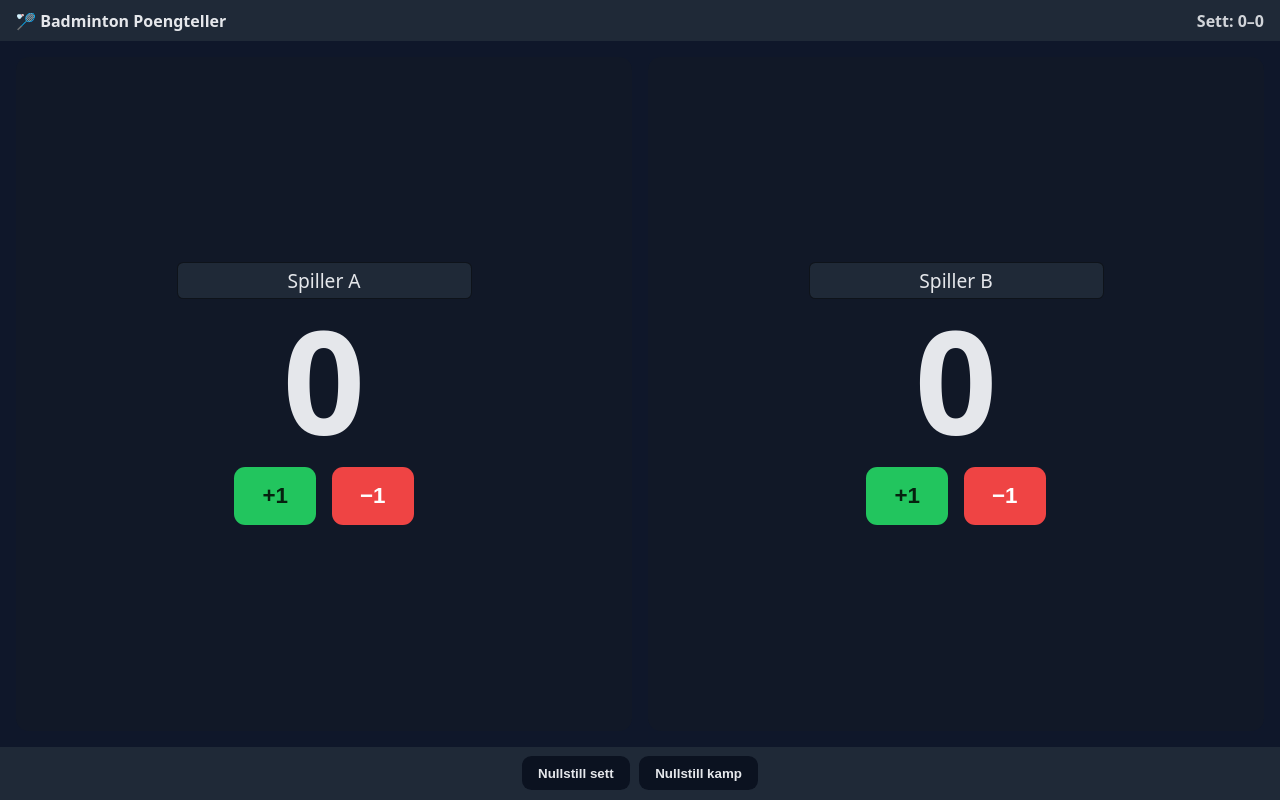
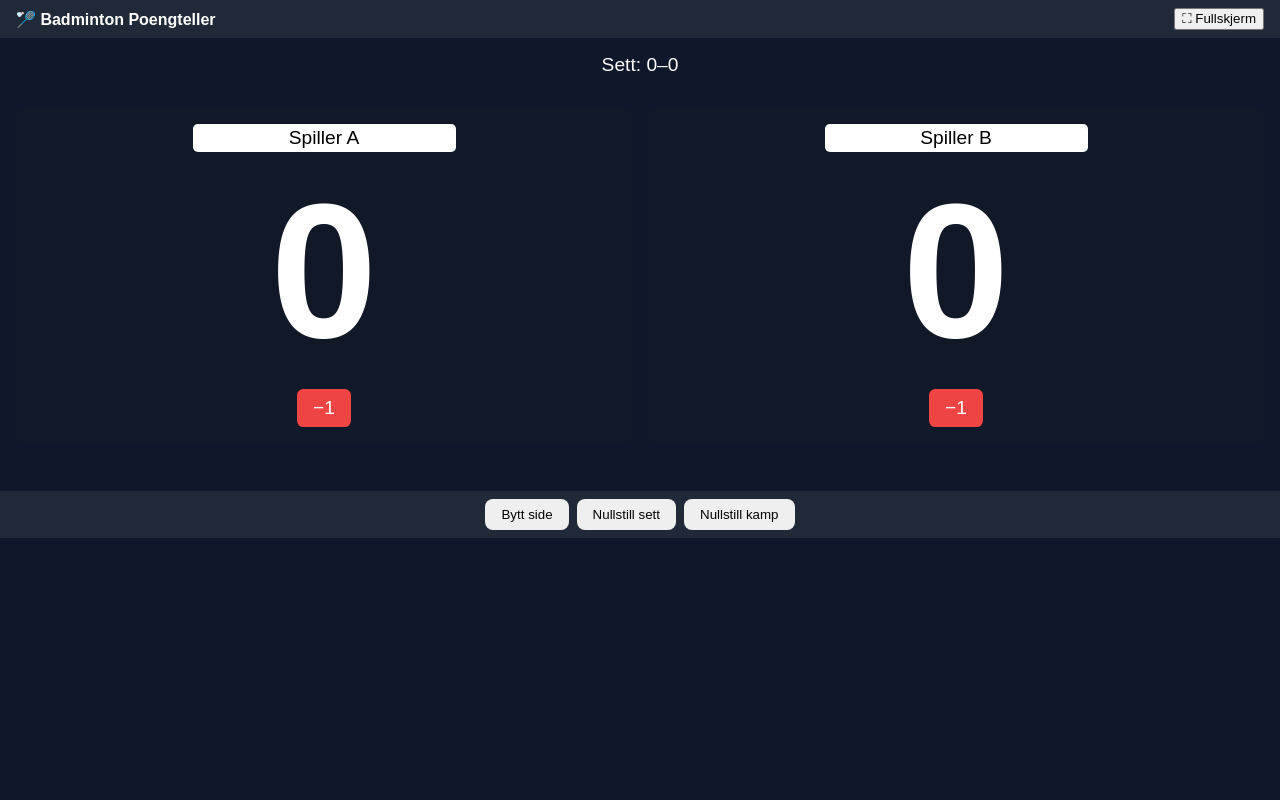
Before and after one commit to badmintonplayer12/teller, a plain HTML site: page index.html in a window 1280 px wide. Drawn offline with Linux system fonts and the light colour scheme.

Commit message:
Add files via upload

```diff
--- a/index.html
+++ b/index.html
@@ -5,146 +5,178 @@
   <meta name="viewport" content="width=device-width, initial-scale=1, maximum-scale=1" />
   <title>Badminton Poengteller</title>
   <style>
-    :root{
-      --bg:#0f172a;--panel:#111827;--panel2:#1f2937;--fg:#e5e7eb;--ok:#22c55e;--bad:#ef4444;--gold:#facc15;
-    }
-    *{box-sizing:border-box}
-    html,body{height:100%}
-    body{margin:0;font-family:system-ui,Segoe UI,Roboto,Helvetica,Arial;background:var(--bg);color:var(--fg);display:flex;flex-direction:column}
-    header{background:var(--panel2);padding:.6rem 1rem;display:flex;align-items:center;gap:.75rem}
-    header h1{margin:0;font-size:1rem}
-    #sets{margin-left:auto;font-weight:700;opacity:.9}
-
+    body{margin:0;font-family:sans-serif;background:#0f172a;color:#fff;display:flex;flex-direction:column;height:100%}
+    header{background:#1f2937;padding:.5rem 1rem;display:flex;align-items:center;gap:1rem;justify-content:space-between}
+    header h1{font-size:1rem;margin:0}
     .wrap{flex:1;display:grid;grid-template-columns:1fr 1fr;gap:1rem;padding:1rem}
-    .side{position:relative;background:var(--panel);border-radius:.8rem;padding:1rem;display:flex;flex-direction:column;align-items:center;justify-content:center}
-    .badge{position:absolute;top:.5rem;right:.5rem;width:2.2rem;height:2.2rem;border-radius:999px;background:var(--ok);color:#06210f;font-weight:900;display:none;place-items:center;box-shadow:0 3px 10px rgba(0,0,0,.35)}
-    .name{font-size:1.2rem;margin-bottom:.5rem}
-    .name input{font:inherit;color:var(--fg);background:var(--panel2);border:1px solid #0008;border-radius:.4rem;padding:.25rem .5rem;text-align:center;width:100%}
-    .score{font-size:16vw;font-weight:900;line-height:1}
-    @media(min-width:900px){.score{font-size:18vh}}
-    .buttons{display:flex;gap:1rem;margin-top:1rem}
-    .buttons button{font-size:1.4rem;padding:1rem 1.75rem;border:0;border-radius:.7rem;cursor:pointer;font-weight:900}
-    .plus{background:var(--ok);color:#06210f}
-    .minus{background:var(--bad);color:#fff}
-
-    footer{background:var(--panel2);padding:.6rem 1rem;display:flex;gap:.6rem;justify-content:center}
-    footer button{padding:.6rem 1rem;border-radius:.6rem;border:0;background:#0b1220;color:var(--fg);font-weight:700;cursor:pointer}
-
-    /* Finale overlay + effekter */
-    #finalMsg{position:fixed;inset:0;display:none;align-items:center;justify-content:center;text-align:center;font-size:clamp(2rem,6vw,5rem);font-weight:900;color:var(--gold);letter-spacing:.05em;text-transform:uppercase;padding:1rem;z-index:30;pointer-events:none;text-shadow:0 2px 12px rgba(0,0,0,.7)}
-    #effects{position:fixed;inset:0;pointer-events:none;z-index:25}
-    .balloon{position:absolute;top:-10%;width:28px;height:38px;border-radius:14px 14px 14px 14px / 18px 18px 20px 20px;background:#38bdf8;animation:fall linear forwards;box-shadow:0 4px 10px rgba(0,0,0,.3)}
-    .balloon:after{content:"";position:absolute;bottom:-12px;left:50%;width:2px;height:18px;background:#94a3b8;transform:translateX(-50%)}
-    @keyframes fall{to{transform:translateY(120vh);opacity:.95}}
+    .side{background:#111827;border-radius:.5rem;padding:1rem;display:flex;flex-direction:column;align-items:center;justify-content:center;position:relative}
+    .score{font-size:15vw;font-weight:bold;cursor:pointer}
+    .minusBtn{margin-top:.5rem;font-size:1.2rem;padding:.5rem 1rem;border-radius:.4rem;border:0;background:#ef4444;color:#fff;cursor:pointer}
+    footer{background:#1f2937;padding:.5rem;display:flex;gap:.5rem;justify-content:center}
+    footer button{padding:.5rem 1rem;border-radius:.5rem;border:0;cursor:pointer}
+    #sets{padding:1rem;text-align:center;font-size:1.2rem}
+    #winnerMsg{padding:1rem;text-align:center;font-size:2rem;color:#facc15;font-weight:bold}
+    .setCounter{position:absolute;top:.5rem;right:.5rem;background:#22c55e;color:#000;font-weight:bold;border-radius:50%;width:2rem;height:2rem;display:flex;align-items:center;justify-content:center}
   </style>
 </head>
 <body>
   <header>
     <h1>🏸 Badminton Poengteller</h1>
-    <div id="sets">Sett: 0–0</div>
+    <button id="fsBtn" onclick="toggleFullscreen()">⛶ Fullskjerm</button>
   </header>
-
+  <div id="sets">Sett: 0–0</div>
   <div class="wrap">
     <div class="side" id="sideA">
-      <div class="badge" id="badgeA">1</div>
-      <div class="name"><input id="nameA" value="Spiller A" /></div>
-      <div class="score" id="scoreA">0</div>
-      <div class="buttons">
-        <button class="plus" id="plusA">+1</button>
-        <button class="minus" id="minusA">−1</button>
-      </div>
+      <div id="setCounterA" class="setCounter" style="display:none">0</div>
+      <input id="nameA" value="Spiller A" style="font-size:1.2rem;text-align:center;margin-bottom:.5rem;border-radius:.3rem;border:0;padding:.2rem .5rem" />
+      <div class="score" id="scoreA" onclick="addPoint('A')">0</div>
+      <button class="minusBtn" onclick="removePoint('A')">−1</button>
     </div>
-
     <div class="side" id="sideB">
-      <div class="badge" id="badgeB">1</div>
-      <div class="name"><input id="nameB" value="Spiller B" /></div>
-      <div class="score" id="scoreB">0</div>
-      <div class="buttons">
-        <button class="plus" id="plusB">+1</button>
-        <button class="minus" id="minusB">−1</button>
-      </div>
+      <div id="setCounterB" class="setCounter" style="display:none">0</div>
+      <input id="nameB" value="Spiller B" style="font-size:1.2rem;text-align:center;margin-bottom:.5rem;border-radius:.3rem;border:0;padding:.2rem .5rem" />
+      <div class="score" id="scoreB" onclick="addPoint('B')">0</div>
+      <button class="minusBtn" onclick="removePoint('B')">−1</button>
     </div>
   </div>
+  <div id="winnerMsg"></div>
+  <footer>
+    <button onclick="swapSides()">Bytt side</button>
+    <button onclick="resetSet()">Nullstill sett</button>
+    <button onclick="resetMatch()">Nullstill kamp</button>
+  </footer>
+  <script>
+    // --- Tilstand ---
+    let scoreA=0, scoreB=0;
+    let setsA=0, setsB=0;
+    const target=21, cap=30;
+    let currentSet=1;           // 1, 2, 3
+    let swappedAt11=false;      // for sett 3 – bytt kun én gang ved 11
 
-  <div id="finalMsg"></div>
-  <div id="effects"></div>
-
-  <footer>
-    <button id="resetSetBtn">Nullstill sett</button>
-    <button id="resetMatchBtn">Nullstill kamp</button>
-  </footer>
-
-  <script>
-    let scoreA=0, scoreB=0;
-    let setsA=0, setsB=0; // best av 3
-    const target=21, cap=30;
-
-    const $=s=>document.querySelector(s);
-
+    // --- UI-oppdatering ---
     function update(){
-      $('#scoreA').textContent=scoreA;
-      $('#scoreB').textContent=scoreB;
-      $('#sets').textContent=`Sett: ${setsA}–${setsB}`;
-      // Hjørne-badger: vis 1 ved første sett, 2 ved to sett
-      const bA=$('#badgeA'), bB=$('#badgeB');
-      bA.textContent = setsA>0? String(Math.min(setsA,2)) : '1';
-      bB.textContent = setsB>0? String(Math.min(setsB,2)) : '1';
-      bA.style.display = setsA>0 ? 'grid' : 'none';
-      bB.style.display = setsB>0 ? 'grid' : 'none';
+      document.getElementById('scoreA').textContent=scoreA;
+      document.getElementById('scoreB').textContent=scoreB;
+      document.getElementById('sets').textContent=`Sett: ${setsA}–${setsB}`;
+      const counterA=document.getElementById('setCounterA');
+      const counterB=document.getElementById('setCounterB');
+      if(setsA>0){counterA.style.display='flex';counterA.textContent=setsA;}else counterA.style.display='none';
+      if(setsB>0){counterB.style.display='flex';counterB.textContent=setsB;}else counterB.style.display='none';
     }
 
-    function clearEffects(){
-      const fx=$('#effects');
-      while(fx.firstChild) fx.removeChild(fx.firstChild);
-      $('#finalMsg').style.display='none';
+    // --- Poenghåndtering ---
+    function addPoint(side){
+      if(side==='A') scoreA++; else scoreB++;
+      checkSetEnd();
+      update();
+    }
+    function removePoint(side){
+      if(side==='A' && scoreA>0) scoreA--; if(side==='B' && scoreB>0) scoreB--;
+      update();
     }
 
-    function launchBalloons(n=50){
-      const fx=$('#effects');
-      const colors=['#38bdf8','#f472b6','#34d399','#facc15','#a78bfa','#f97316'];
-      for(let i=0;i<n;i++){
-        const b=document.createElement('div'); b.className='balloon';
-        b.style.left=(Math.random()*100)+'%';
-        b.style.animationDuration=(6+Math.random()*4)+'s';
-        b.style.background=colors[i%colors.length];
-        fx.appendChild(b);
-        setTimeout(()=>b.remove(),11000);
+    // --- Sett/kamp-logikk ---
+    function checkSetEnd(){
+      const lead=Math.abs(scoreA-scoreB);
+      // Sett ferdig?
+      if((scoreA>=target||scoreB>=target)&&(lead>=2||scoreA===cap||scoreB===cap)){
+        if(scoreA>scoreB) setsA++; else setsB++;
+        // Kamp ferdig? (best av 3)
+        if(setsA===2||setsB===2){
+          const nameA=document.getElementById('nameA').value;
+          const nameB=document.getElementById('nameB').value;
+          const matchWinner=setsA===2?nameA:nameB;
+          const matchLoser=setsA===2?nameB:nameA;
+          document.getElementById('winnerMsg').textContent=`🎉 GRATULERER ${matchWinner.toUpperCase()}! DU VANT KAMPEN! 👏 BRA JOBBA ${matchLoser.toUpperCase()}, DU GJORDE DITT BESTE.`;
+        }
+        // Nullstill poeng for nytt sett og bytt side
+        scoreA=0;scoreB=0;
+        currentSet++;
+        swappedAt11=false;
+        swapSides();
+      }
+      // I tredje sett: bytt side ved 11 poeng (kun én gang)
+      if(currentSet===3 && !swappedAt11 && (scoreA===11 || scoreB===11)){
+        swapSides();
+        swappedAt11=true;
       }
     }
 
-    function addPoint(side){
-      if(side==='A') scoreA++; else scoreB++;
-      checkSetEnd(); update();
-    }
-    function removePoint(side){
-      if(side==='A' && scoreA>0) scoreA--; if(side==='B' && scoreB>0) scoreB--; update();
+    // --- Verktøy ---
+    function swapSides(){
+      // bytt navn
+      const nameA=document.getElementById('nameA');
+      const nameB=document.getElementById('nameB');
+      const tmpName=nameA.value; nameA.value=nameB.value; nameB.value=tmpName;
+      // bytt score
+      const tmpScore=scoreA; scoreA=scoreB; scoreB=tmpScore;
+      // bytt sett-teller
+      const tmpSets=setsA; setsA=setsB; setsB=tmpSets;
+      update();
     }
 
-    function checkSetEnd(){
-      const lead=Math.abs(scoreA-scoreB);
-      if((scoreA>=target||scoreB>=target)&&(lead>=2||scoreA===cap||scoreB===cap)){
-        // Sett ferdig – bare oppdater sett, INGEN gratulasjon ennå
-        if(scoreA>scoreB) setsA++; else setsB++;
-        scoreA=0; scoreB=0; update();
-        // Kamp ferdig? (best av 3)
-        if(setsA===2 || setsB===2){
-          const vinner = setsA===2 ? $('#nameA').value : $('#nameB').value;
-          const taper = setsA===2 ? $('#nameB').value : $('#nameA').value;
-          const fm=$('#finalMsg');
-          fm.textContent = `GRATULERER ${vinner}! DU VANT KAMPEN. BRA JOBBA ${taper}, DU GJORDE DITT BESTE.`;
-          fm.style.display='flex';
-          launchBalloons(60);
-        }
+    function resetSet(){
+      scoreA=0;scoreB=0;
+      swappedAt11=false;
+      document.getElementById('winnerMsg').textContent='';
+      update();
+    }
+
+    function resetMatch(){
+      scoreA=0;scoreB=0;setsA=0;setsB=0;currentSet=1;
+      swappedAt11=false;
+      document.getElementById('winnerMsg').textContent='';
+      update();
+    }
+
+    // --- Fullskjerm ---
+    function toggleFullscreen(){
+      const btn=document.getElementById('fsBtn');
+      if(!document.fullscreenElement){
+        document.documentElement.requestFullscreen();
+        if(btn) btn.textContent='⤢ Avslutt fullskjerm';
+      } else {
+        document.exitFullscreen();
+        if(btn) btn.textContent='⛶ Fullskjerm';
       }
     }
 
-    $('#plusA').onclick=()=>addPoint('A');
-    $('#plusB').onclick=()=>addPoint('B');
-    $('#minusA').onclick=()=>removePoint('A');
-    $('#minusB').onclick=()=>removePoint('B');
-    $('#resetSetBtn').onclick=()=>{ scoreA=0; scoreB=0; clearEffects(); update(); };
-    $('#resetMatchBtn').onclick=()=>{ scoreA=0; scoreB=0; setsA=0; setsB=0; clearEffects(); update(); };
+    // --- Enkle konsoll-tester (kjør runTests() i DevTools for å verifisere) ---
+    function runTests(){
+      const log=(ok,msg)=>console[ok?'log':'error'](ok?'✅ '+msg:'❌ '+msg);
+      try{
+        log(typeof toggleFullscreen==='function','toggleFullscreen er definert');
+        // Bevar tilstand
+        const snapshot={
+          scoreA,scoreB,setsA,setsB,currentSet,swappedAt11,
+          nameA: document.getElementById('nameA').value,
+          nameB: document.getElementById('nameB').value,
+          winnerMsg: document.getElementById('winnerMsg').textContent,
+        };
+        // Test: bytt ved 11 i sett 3
+        scoreA=0;scoreB=0;setsA=1;setsB=1;currentSet=3;swappedAt11=false;
+        document.getElementById('nameA').value='Test A';
+        document.getElementById('nameB').value='Test B';
+        // øk poeng til 11 for A
+        for(let i=0;i<11;i++){ addPoint('A'); }
+        log(swappedAt11===true,'Byttet side ved 11 i sett 3');
+        // Test: ferdig kamp gir gratulasjon
+        scoreA=21; scoreB=0; // tving settvinst
+        checkSetEnd();
+        const msg=document.getElementById('winnerMsg').textContent;
+        log(/GRATULERER/.test(msg),'Gratulasjon vises ved kamp-slutt');
+        // Gjenopprett tilstand
+        scoreA=snapshot.scoreA;scoreB=snapshot.scoreB;setsA=snapshot.setsA;setsB=snapshot.setsB;
+        currentSet=snapshot.currentSet;swappedAt11=snapshot.swappedAt11;
+        document.getElementById('nameA').value=snapshot.nameA;
+        document.getElementById('nameB').value=snapshot.nameB;
+        document.getElementById('winnerMsg').textContent=snapshot.winnerMsg;
+        update();
+        log(true,'Tilstand gjenopprettet etter tester');
+      }catch(e){ console.error('Tester feilet:', e); }
+    }
 
+    // Init
     update();
   </script>
 </body>
```
